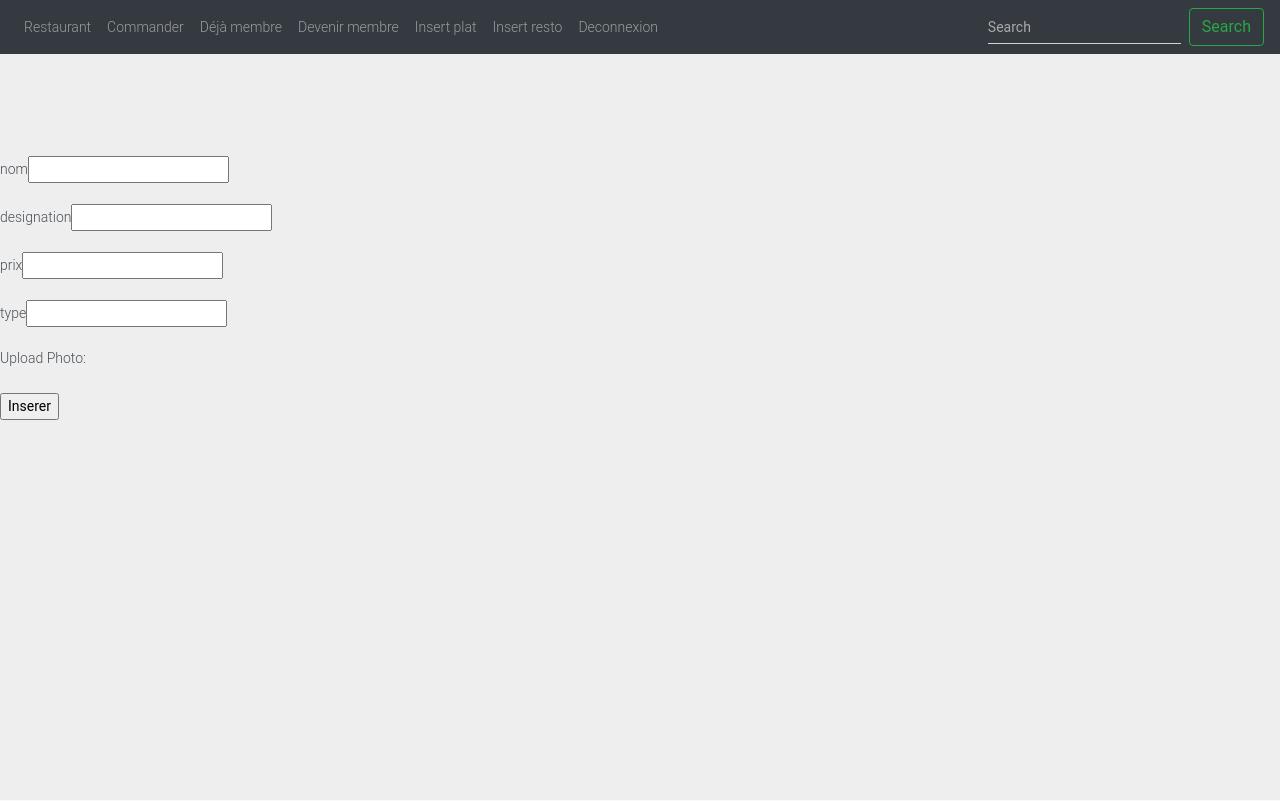
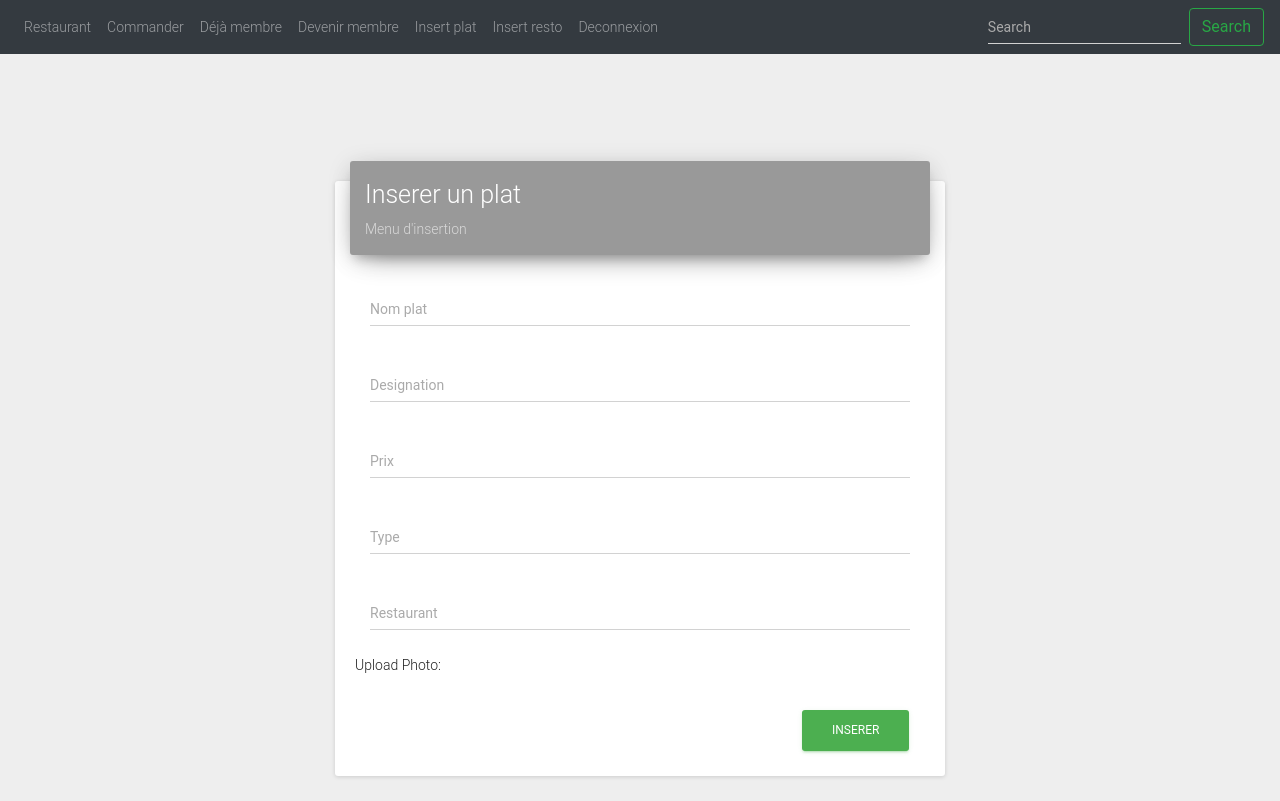
Before and after one commit to Ando230/resto, a Vue app: page /insertplat in a window 1280 px wide. Built offline with nearby package versions, Linux system fonts and the light colour scheme; what vuefire would draw is missing.

Commit message:
insert plat

```diff
--- a/src/components/InsertPlat.vue
+++ b/src/components/InsertPlat.vue
@@ -1,6 +1,6 @@
 <template>
     <div id="container">
-      <form class="login-form" v-on:submit.prevent="addItem">
+      <!-- <form class="login-form" v-on:submit.prevent="addItem">
             <div class="form-group">
                 <label>nom</label>
                 <input type="text" v-model="plat.nom" />
@@ -14,20 +14,68 @@
                 <input v-model="plat.prix" type="text">
             </div>
             <div class="form-group">
-                <label>type</label>
-                <input v-model="plat.type" type="text">
-            </div>
-            <div class="form-group">
               <label>Upload Photo:</label>
               <input type="file" id="fileUpload" multiple accept="image/*">
             </div>
             <div>
               <input type="submit" class="md-raised md-success" value="Inserer">
             </div>
-        </form>
+        </form> -->
+        <div id="container" class="md-layout md-alignment-top-center">
+    <div class="md-layout-item md-size-50">
+      <form class="login-form" v-on:submit.prevent="addItem">
+        <md-card>
+          <md-card-header :data-background-color="dataBackgroundColor">
+            <h3 class="title">Inserer un plat</h3>
+            <p class="category">Menu d'insertion</p>
+          </md-card-header>
+          <md-card-content>
+            <div class="md-layout-item md-small-size-100 md-size-100">
+              <md-field>
+                <label>Nom plat</label>
+                <md-input id="idUsername" v-model="plat.nom" type="text"></md-input>
+              </md-field>
+            </div>
+            <div class="md-layout-item md-small-size-100 md-size-100">
+              <md-field>
+                <label>Designation</label>
+                <md-input v-model="plat.designation" type="text"></md-input>
+              </md-field>
+            </div>
+
+            <div class="md-layout-item md-small-size-100 md-size-100">
+              <md-field>
+                <label>Prix</label>
+                <md-input id="mdp1" v-model="plat.prix" type="text"></md-input>
+              </md-field>
+            </div>
+
+            <div class="md-layout-item md-small-size-100 md-size-100">
+              <md-field>
+                <label>Type</label>
+                <md-input id="mdp1" v-model="plat.type" type="text"></md-input>
+              </md-field>
+            </div>
+            <div class="md-layout-item md-small-size-100 md-size-100">
+              <md-field>
+                <label>Restaurant</label>
+                <md-input id="mdp2" v-model="plat.restaurant" type="text"></md-input>
+              </md-field>
+            </div>
+            <div class="form-group">
+              <label>Upload Photo:</label>
+              <input type="file" id="fileUpload" multiple accept="image/*">
+            </div>
+            <div class="md-layout-item md-size-100 text-right">
+              <md-button type="submit" class="md-raised md-success">Inserer</md-button>
+            </div>
+          </md-card-content>
+        </md-card>
+      </form>
+    </div>
+  </div>
   </div>
 </template>
-
 <script>
 
 import { db } from "../config/db";
@@ -48,7 +96,6 @@ export default {
         nom: "",
         designation: "",
         prix: "",
-        type: "",
         image:""
       }
     };
@@ -75,8 +122,8 @@ export default {
                       id : SHA256(daty),
                       nom: this_s.plat.nom,
                       designation: this_s.plat.designation,
-                      type: this_s.plat.type,
                       prix: this_s.plat.prix,
+                      type: this_s.plat.prix,
                       image: url,
                   })
                   this_s.plat.nom = '';
```
